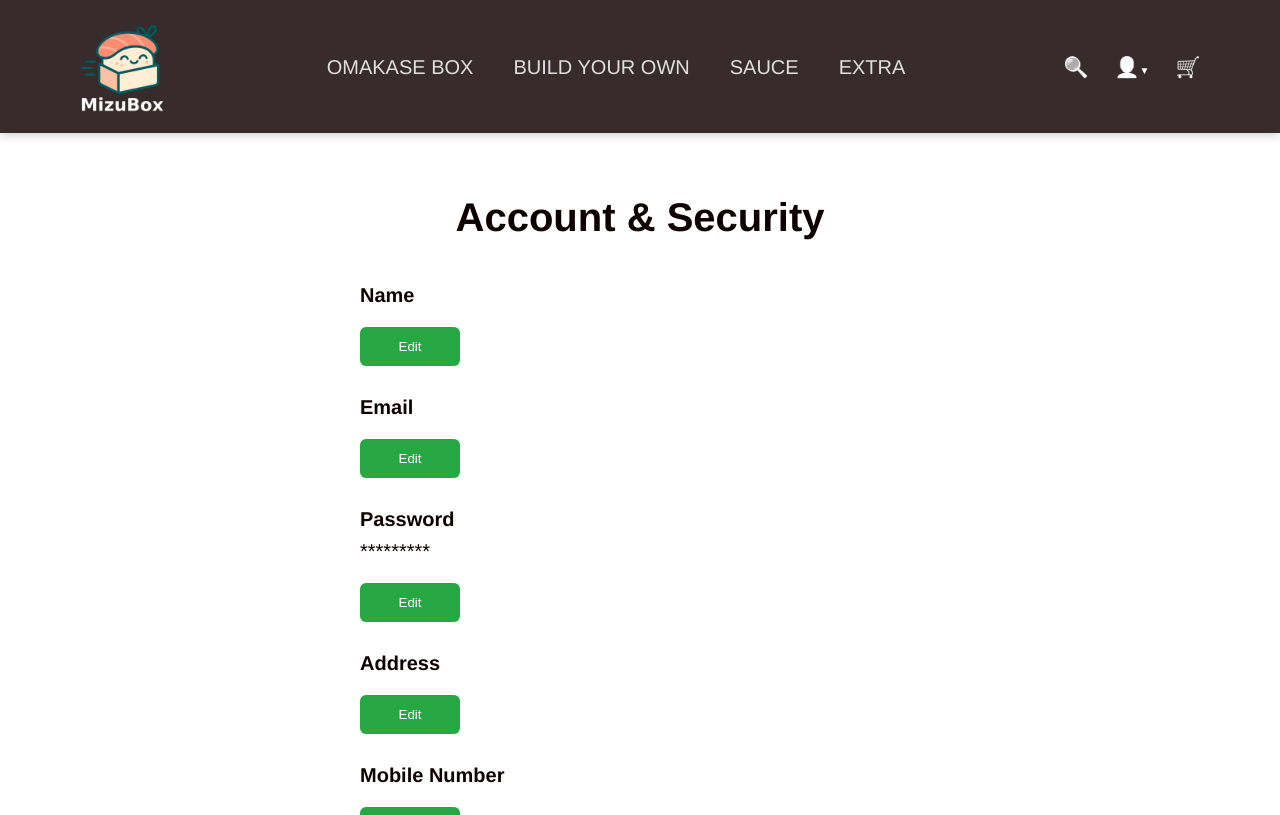
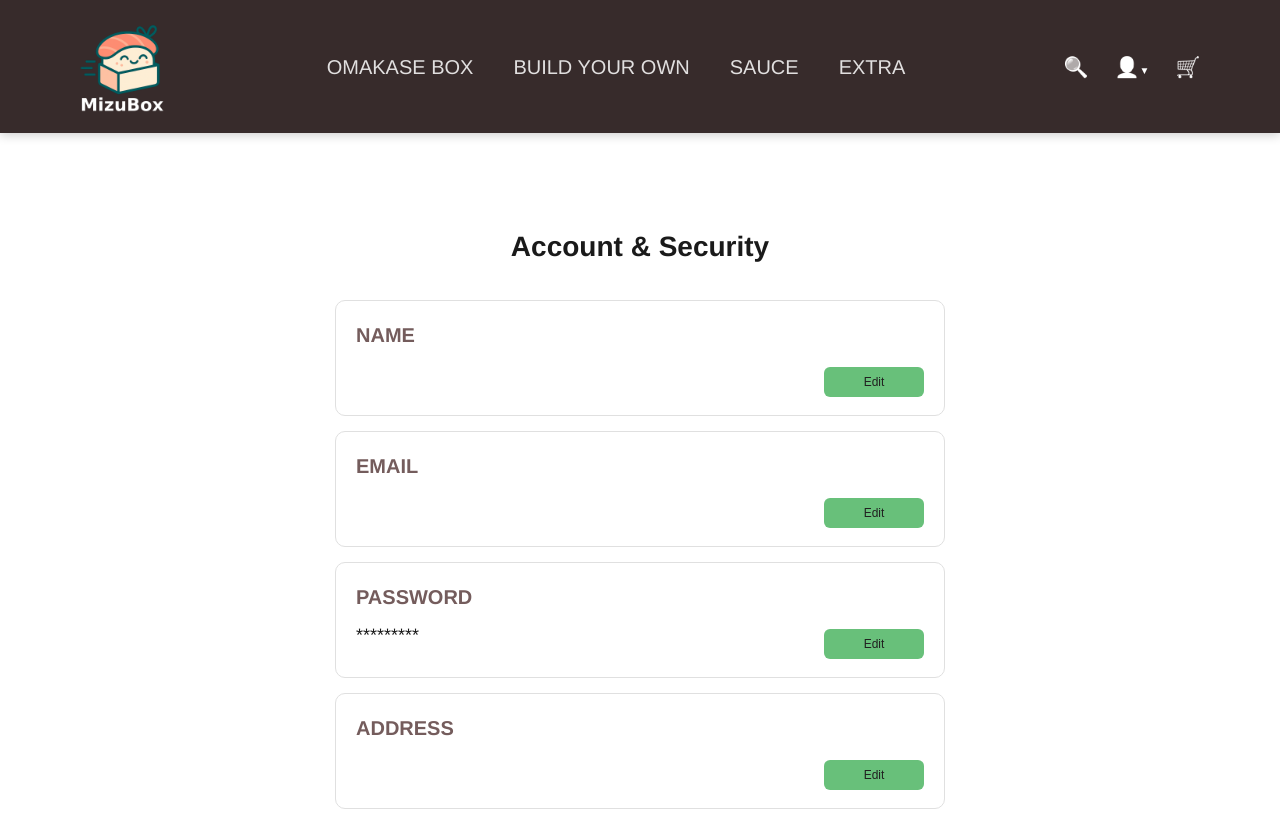
Before and after one commit to kevinongg/mizubox-frontend, a React (Vite) app: page /account in a window 1280 px wide. Shown: the top 815 px of the page. Built offline with nearby package versions, Linux system fonts and the light colour scheme; no server answers; sample sign-in values are in the browser's storage.

Commit message:
added style in account page

```diff
--- a/src/index.css
+++ b/src/index.css
@@ -787,22 +787,137 @@ main a:hover {
 }
 
 /* ===================================ACCOUNT PAGE STYLES ========================= */
+
 .account-container {
-  max-width: 600px;
-  margin: 0 auto;
+  max-width: 650px;
+  margin: 40px auto;
   padding: 20px;
 }
 
 .account-container h1 {
   text-align: center;
+  font-size: 28px;
+  color: #1a1a1a;
   margin-bottom: 30px;
 }
 
-.icon-button{
+.account-container > div {
+  background: white;
+  border: 1px solid #e0e0e0;
+  border-radius: 10px;
+  padding: 18px 20px;
+  margin-bottom: 15px;
+}
+
+.account-container > div:hover {
+  border-color: #8ba99d;
+  box-shadow: 0 2px 8px rgba(0,0,0,0.08);
+}
+
+
+.account-container strong {
+  display: block;
+  font-size: 20px;
+  color: #745c5c;
+  text-transform: uppercase;
+
+}
+
+/* Value and Button Row */
+.account-container > div > div:first-of-type {
+  display: flex;
+  justify-content: space-between;
+  align-items: center;
+}
+
+.account-container > div > div > div {
+  font-size: 18px;
+  color: #1a1a1a;
+}
+
+/* Edit Button */
+.icon-button {
+  background: #68c07a;
+  color: rgb(33, 32, 32);
+  border: none;
+  border-radius: 6px;
+  padding: 8px 16px;
+  font-size: 12px;
+  cursor: pointer;
+  transition: all 0.2s;
   width: 100px;
-  text-align: center;
-  margin-bottom: 25px;
 
+}
+
+.icon-button:hover {
+  background: #c6ee67;
+  transform: translateY(-1px);
+}
+
+/* Form */
+.account-container form {
+  margin-top: 15px;
+  padding-top: 15px;
+  border-top: 1px solid #f0f0f0;
+}
+
+.account-container label {
+  display: block;
+  font-size: 13px;
+  font-weight: 500;
+  color: #333;
+  margin: 12px 0 6px;
+}
+
+/* Inputs */
+.account-container input {
+  width: 100%;
+  padding: 10px 14px;
+  border: 2px solid #e0e0e0;
+  border-radius: 6px;
+  font-size: 15px;
+  box-sizing: border-box;
+}
+
+.account-container input:focus {
+  outline: none;
+  border-color: #575b54;
+}
+
+/* Error */
+.account-container output {
+  display: block;
+  color: #e53e3e;
+  font-size: 13px;
+  margin-top: 8px;
+}
+
+/* -----------Form Buttons---------- */
+.account-container form > button {
+  margin-top: 15px;
+  margin-right: 10px;
+  padding: 10px 20px;
+  border-radius: 6px;
+  font-size: 14px;
+  cursor: pointer;
+  border: none;
+}
+
+.account-container button[type="submit"] {
+  background: #68c07a;
+}
+
+.account-container button[type="submit"]:hover {
+  background: #89d962;
+}
+
+.account-container button[type="button"] {
+  background: #e26161;
+  color: #333;
+}
+
+.account-container button[type="button"]:hover {
+  background: #ed0505;
 }
 
 /* ----------------------------------Build Your Own, Pick Nigiris,Pick Sauces,Pick Extras---------------------------------------- */
--- a/src/pages/account/AccountEdit.jsx
+++ b/src/pages/account/AccountEdit.jsx
@@ -21,13 +21,16 @@ const AccountEdit = ({ label, field, value, type }) => {
   };
 
   return (
+
     <div>
       <strong>{label}</strong>
       <>
+        <div style={{ display: 'flex', justifyContent: 'space-between', alignItems: 'center' }}>
         <div>{value}</div>
         <button onClick={() => setEditing(true)} className="icon-button">
          Edit
         </button>
+        </div>
       </>
 
       {editing && (
@@ -48,6 +51,7 @@ const AccountEdit = ({ label, field, value, type }) => {
         </>
       )}
     </div>
+
   );
 };
 
--- a/src/pages/account/PasswordEdit.jsx
+++ b/src/pages/account/PasswordEdit.jsx
@@ -29,10 +29,15 @@ const PasswordEdit = () => {
     <div>
       <strong>Password</strong>
       <>
+
+
+        <div style={{ display: 'flex', justifyContent: 'space-between', alignItems: 'center' }}>
+
         <div>*********</div>
         <button onClick={() => setEditing(true)} className="icon-button">
          Edit
         </button>
+        </div>
       </>
 
       {editing && (
```
